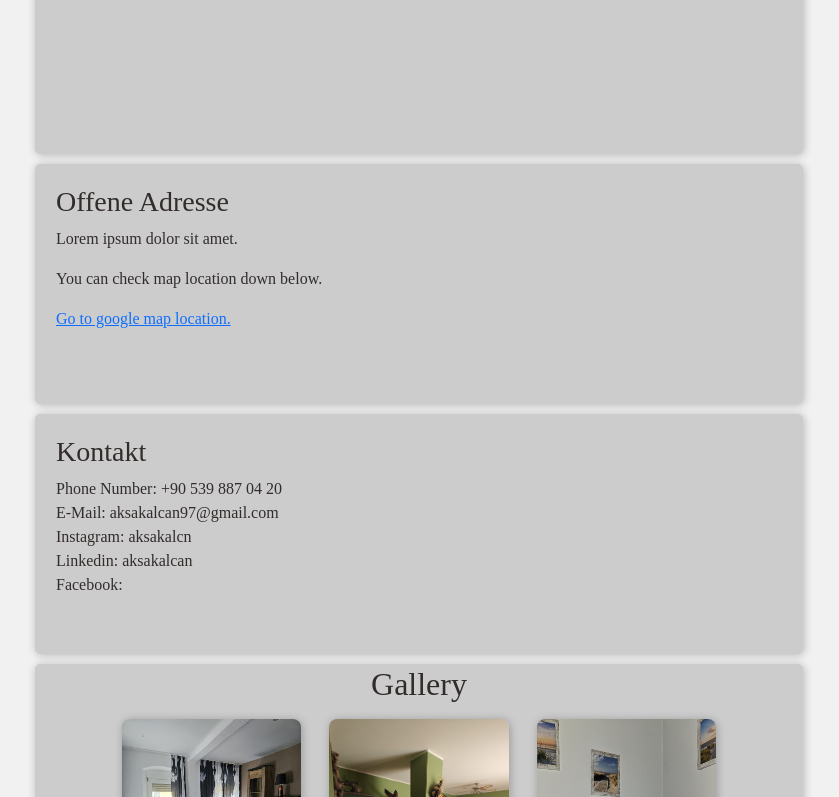
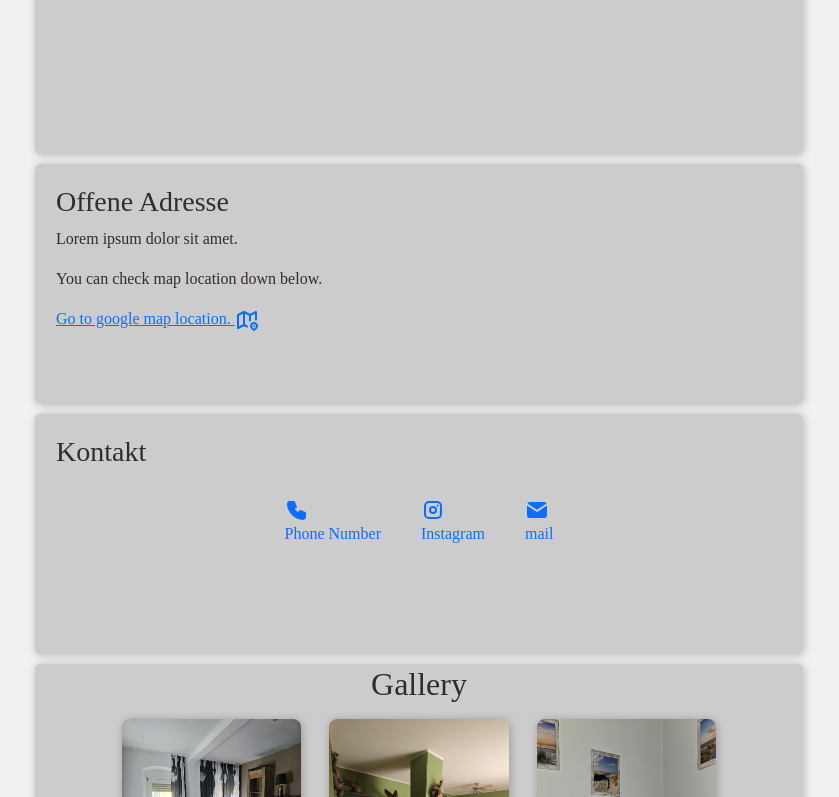
Before and after one commit to canaksakal/rent-a-house, a React (Vite) app: page / in a window 1280 px wide. Shown: the part 480-1277 px from the top of the page, without its empty margins (221-1060 px from the left). Built offline with nearby package versions, Linux system fonts and the light colour scheme.

Commit message:
fix: some fixes

```diff
--- a/package.json
+++ b/package.json
@@ -11,8 +11,14 @@
     "preview": "vite preview"
   },
   "dependencies": {
+    "@fortawesome/fontawesome-svg-core": "^6.5.2",
+    "@fortawesome/free-brands-svg-icons": "^6.5.2",
+    "@fortawesome/free-regular-svg-icons": "^6.5.2",
+    "@fortawesome/free-solid-svg-icons": "^6.5.2",
+    "@fortawesome/react-fontawesome": "^0.2.0",
     "@headlessui/react": "^1.7.19",
     "@heroicons/react": "^2.1.3",
+    "@tabler/icons-react": "^3.3.0",
     "react": "^18.2.0",
     "react-dom": "^18.2.0",
     "tailwindcss": "^3.4.3"
--- a/src/components/address/Address.jsx
+++ b/src/components/address/Address.jsx
@@ -1,6 +1,6 @@
 import React from "react";
 import "./Address.css";
-
+import { IconMap2 } from "@tabler/icons-react";
 const Address = () => {
   return (
     <div id="address" className="address">
@@ -15,7 +15,7 @@ const Address = () => {
         <h3>Offene Adresse</h3>
         <p>Lorem ipsum dolor sit amet.</p>
         <p>You can check map location down below.</p>
-        <a href="#location">Go to google map location.</a>
+        <a href="#location">Go to google map location. <IconMap2 /></a>
       </div>
     </div>
   );
--- a/src/components/contact/Contact.css
+++ b/src/components/contact/Contact.css
@@ -17,8 +17,16 @@
   height: 30vh;
 } */
 .contact-details ul {
+  display: flex;
+  justify-content: center;
   list-style: none;
   padding-left: 0px;
+}
+.contact-details ul li {
+  margin: 20px;
+}
+.contact-details ul a {
+  text-decoration: none;
 }
 /* .contact-info {
   padding: 20px;
--- a/src/components/contact/Contact.jsx
+++ b/src/components/contact/Contact.jsx
@@ -1,7 +1,8 @@
 import React from "react";
 import "./Contact.css";
+import { IconBrandInstagram, IconPhoneFilled, IconMailFilled } from "@tabler/icons-react";
 
-const contacts = {
+/* const contacts = {
   telNo: "+90 539 887 04 20",
   mail: "aksakalcan97@gmail.com",
   instagram: "aksakalcn",
@@ -9,29 +10,33 @@ const contacts = {
   facebook: "",
   twitter: "",
   personalWebSite: "",
-};
+}; */
 
 const Contact = () => {
   return (
     <div id="contact" className="contact">
       <div className="contact-details">
         <h3>Kontakt</h3>
-        <ul>
-          <li>Phone Number: {contacts.telNo}</li>
-          <li>E-Mail: {contacts.mail}</li>
-          <li>Instagram: {contacts.instagram}</li>
-          <li>Linkedin: {contacts.linkedin}</li>
-          <li>Facebook:</li>
-        </ul>
+        <span className="headSecond">
+          <ul className="headList">
+            <li>
+              <a href="https://www.linkedin.com/in/aksakalcan/">
+                <IconPhoneFilled /> <p>Phone Number</p>
+              </a>
+            </li>
+            <li>
+              <a href="https://www.instagram.com/aksakalcn/">
+                <IconBrandInstagram /> <p>Instagram</p>
+              </a>
+            </li>
+            <li>
+              <a href="https://twitter.com/garbagecn">
+                <IconMailFilled /> <p>mail</p>
+              </a>
+            </li>
+          </ul>
+        </span>
       </div>
-{/*       <div className="contact-info">
-        <h3>Information</h3>
-        <p>
-          Lorem ipsum dolor sit amet consectetur adipisicing elit. Praesentium
-          perferendis accusamus veniam eligendi quaerat iste non recusandae
-          officia ipsa repellendus.
-        </p>
-      </div> */}
     </div>
   );
 };
--- a/src/components/gallery/Gallery.jsx
+++ b/src/components/gallery/Gallery.jsx
@@ -9,7 +9,7 @@ export default function App({ content }) {
         {content?.map((image) => (
           <div className="responsive">
             <div className="gallery">
-              <a target="_blank" href="../src/images/livingroom.jpeg">
+              <a target="_blank" href={image?.src}>
                 <img src={image?.src} alt="" />
               </a>
               <div className="desc">{image?.desc}</div>
```
Also changed, not shown: src/App.jsx (+22 -23 lines), 1 other file (tests, documents, lock files or other folders).
